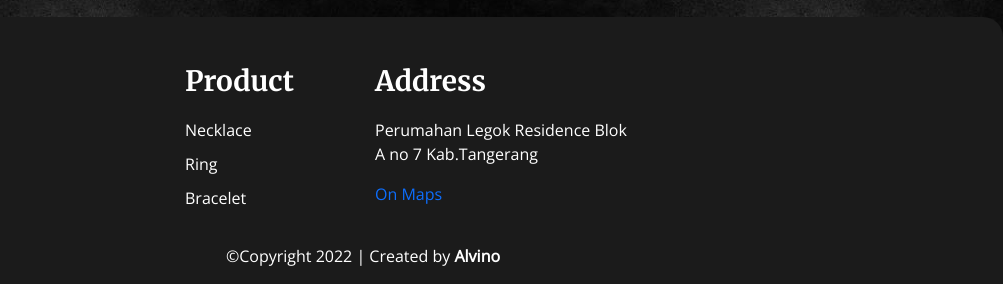
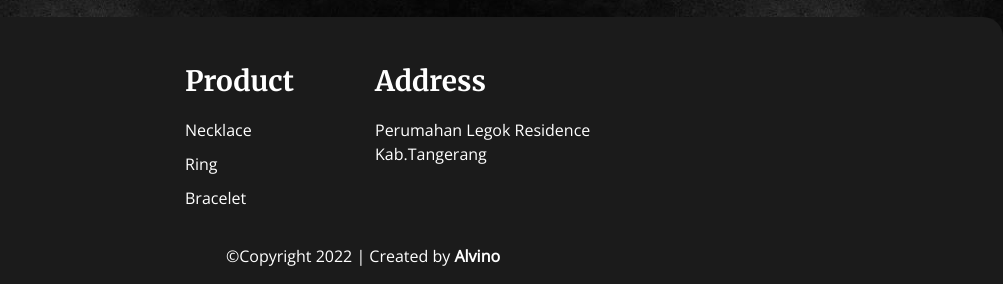
Before and after one commit to vinopermana77/LandingPage-Ecommerce, a plain HTML site: page index.html in a window 1280 px wide. Shown: the part 3607-3891 px from the top of the page, 277-1280 px from the left. Drawn offline with nearby package versions, Linux system fonts and the light colour scheme.

Commit message:
Update Footer

```diff
--- a/index.html
+++ b/index.html
@@ -552,10 +552,8 @@
                 <div class="col-lg-3 col-md-3 column3 mt-4 mt-lg-0">
                     <h3>Address</h3>
                     <p>Perumahan Legok Residence
-                        Blok A no 7
                         Kab.Tangerang
                     </p>
-                    <a href="#">On Maps</a>
                 </div>
             </div>
             <div class="row mt-3">
```
